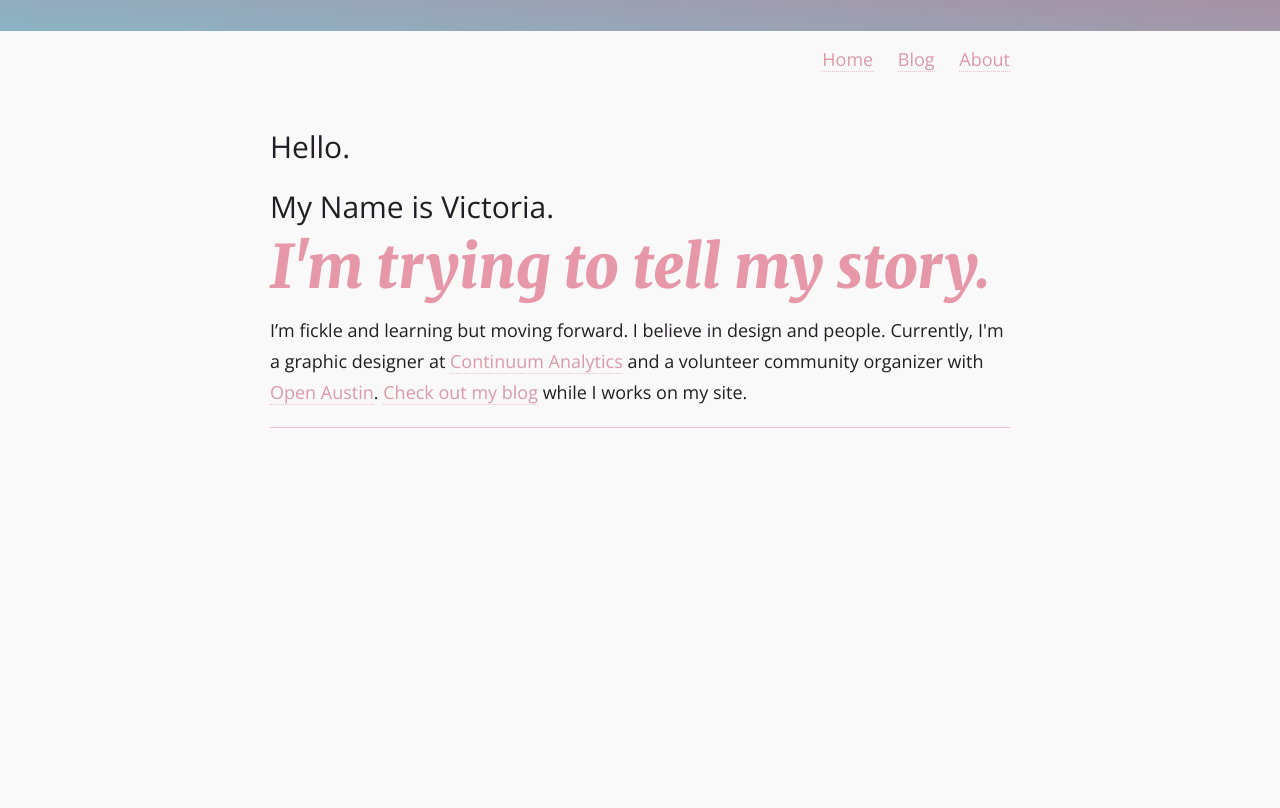
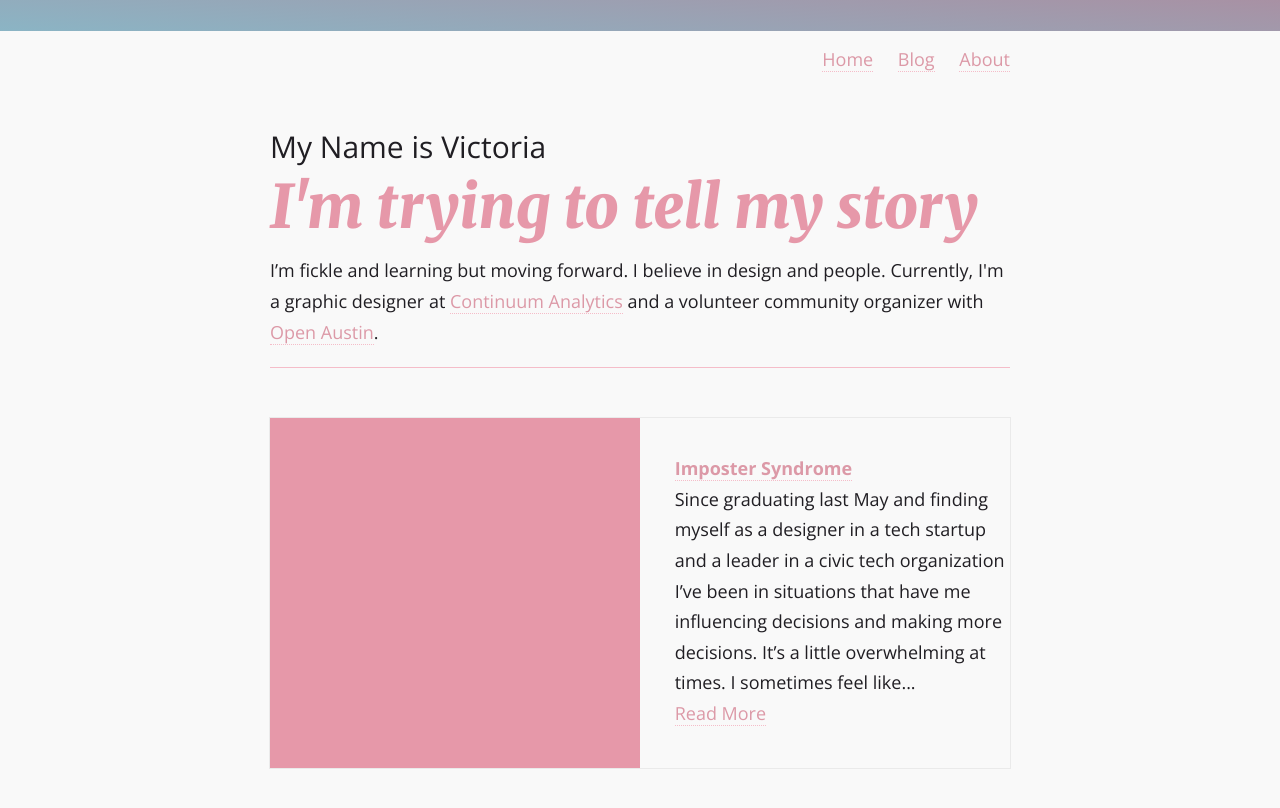
Before and after one commit to VictoriaODell/personal-website, a Jekyll site: the page built from index.html, in a window 1280 px wide. Shown: the top 808 px of the page. Built offline with Jekyll 4.4.1, drawn with Linux system fonts in a browser that asks for light colours.

Commit message:
Pull latest post to front page

```diff
--- /dev/null
+++ b/_includes/post.html
@@ -0,0 +1,8 @@
+<ul>
+  {% for post in site.posts limit:1 %}
+      <a href="{{ post.url }}">{{ post.title }}</a>
+      {{ post.excerpt | truncatewords: 45 }}
+      <br>
+      <a href="{{ post.url }}"> Read More </a>
+  {% endfor %}
+</ul>
--- a/_layouts/index_default.html
+++ b/_layouts/index_default.html
@@ -12,19 +12,31 @@
 
                   <div class="inline top">
                       <div class="display1">
-                        Hello.<br>
-                        My Name is Victoria.
+                          My Name is Victoria
                       </div>
                       <h1><span class="display">I'm trying to tell my
-                    story.</span></h1>
+                      story</span></h1>
                   </div>
                   <div class="index-special">
                       <p>I’m fickle and learning but moving forward. I believe in
                       design and people. Currently, I'm a graphic designer at
                       <a href="http://www.continuum.io" target="_blank">Continuum Analytics</a> and a volunteer community organizer
-                    with <a href="http://www.open-austin.org/" target="_blank">Open Austin</a>. <a href="../blog.html">Check out my
-                    blog</a> while I works on my site.</p>
+                      with <a href="http://www.open-austin.org/" target="_blank">Open Austin</a>.
                   </div>
+
+                  <section class="featured-post">
+                    <div class="post-photo">
+
+                    </div>
+
+                    <div class ="post-incerpt">
+                          {% include post.html %}
+                    </div>
+
+                  </section>
+
+
+
               </section>
           </div>
       </div>
--- a/_sass/_layout.scss
+++ b/_sass/_layout.scss
@@ -200,7 +200,31 @@
     display: block;
     font-size: 24px;
 }
-
+/**
+ * Featured Post
+ */
+ .featured-post {
+   width: 100%;
+   outline: rgba(0, 0, 0, 0.06) solid 1px;
+   height: 350px;
+ }
+ .post-photo {
+  width: 50%;
+  height: 100%;
+  background-color: #E698A9;
+  display: inline-block;
+  color: white;
+  vertical-align: top;
+ }
+ .post-photo div {
+   text-align: center;
+   margin-top: 5px;
+ }
+.post-incerpt {
+  width: 49%;
+  display: inline-block;
+  margin-top: 35px
+}
 
 
 /**
--- a/blog.html
+++ b/blog.html
@@ -12,7 +12,9 @@ permalink: /blog
       <span class="post-meta">{{ post.date | date: "%b %-d, %Y" }}</span>
 
       <h2>
-        <a class="post-link" href="{{ post.url | prepend: site.baseurl }}">{{ post.title }}</a>
+        <a class="post-link" href="{{ post.url | prepend: site.baseurl }}">
+          {{ post.title }}
+        </a>
       </h2>
     </li>
   {% endfor %}
```
Also changed, not shown: 4 other files. Lines whose indentation alone changed are shown as unchanged.
